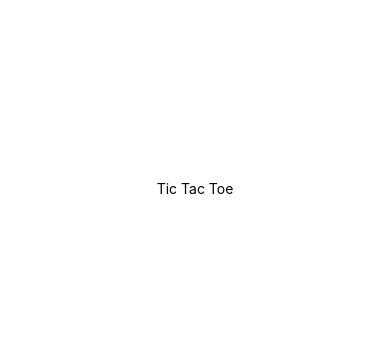
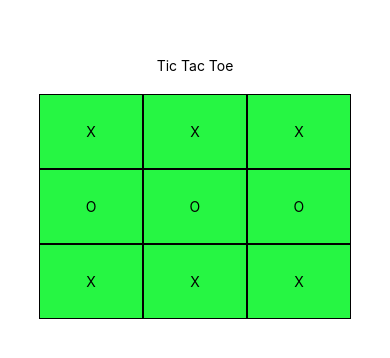
Before and after one commit to Wolven531/Tic-Tac-Native, a React Native app: screen / in a window 390 px wide. Shown: the part 234-592 px from the top of the page. Built offline with nearby package versions, Linux system fonts and the light colour scheme.

Commit message:
Introduce basic grid and style

```diff
--- a/App.js
+++ b/App.js
@@ -1,22 +1,76 @@
 import React from 'react'
-import { StyleSheet, Text, View } from 'react-native'
+import { StyleSheet, Text, TouchableOpacity, View } from 'react-native'
 
 export default class App extends React.Component {
 	render() {
 		return (
 			<View style={styles.container}>
 				<Text>Tic Tac Toe</Text>
+				<View style={styles.gridStyle}>
+					<View style={styles.rowStyle}>
+						<TouchableOpacity style={styles.cell}>
+							<Text>X</Text>
+						</TouchableOpacity>
+						<TouchableOpacity style={styles.cell}>
+							<Text>X</Text>
+						</TouchableOpacity>
+						<TouchableOpacity style={styles.cell}>
+							<Text>X</Text>
+						</TouchableOpacity>
+					</View>
+					<View style={styles.rowStyle}>
+						<TouchableOpacity style={styles.cell}>
+							<Text>O</Text>
+						</TouchableOpacity>
+						<TouchableOpacity style={styles.cell}>
+							<Text>O</Text>
+						</TouchableOpacity>
+						<TouchableOpacity style={styles.cell}>
+							<Text>O</Text>
+						</TouchableOpacity>
+					</View>
+					<View style={styles.rowStyle}>
+						<TouchableOpacity style={styles.cell}>
+							<Text>X</Text>
+						</TouchableOpacity>
+						<TouchableOpacity style={styles.cell}>
+							<Text>X</Text>
+						</TouchableOpacity>
+						<TouchableOpacity style={styles.cell}>
+							<Text>X</Text>
+						</TouchableOpacity>
+					</View>
+				</View>
 			</View>
 		)
 	}
 }
 
 const styles = StyleSheet.create({
+	cell: {
+		alignItems: 'center',
+		backgroundColor: 'rgba(0,255,0,.7)',
+		borderColor: '#000',
+		borderStyle: 'solid',
+		borderWidth: 1,
+		height: 75,
+		justifyContent: 'center',
+		width: '33.33%'
+	},
 	container: {
+		alignItems: 'center',
+		backgroundColor: '#fff',
 		flex: 1,
 		flexDirection: 'column',
-		backgroundColor: '#fff',
-		alignItems: 'center',
 		justifyContent: 'center'
+	},
+	gridStyle: {
+		backgroundColor: 'rgba(0,200,200,.5)',
+		marginTop: 20,
+		width: '80%'
+	},
+	rowStyle: {
+		display: 'flex',
+		flexDirection: 'row'
 	}
 })
```
